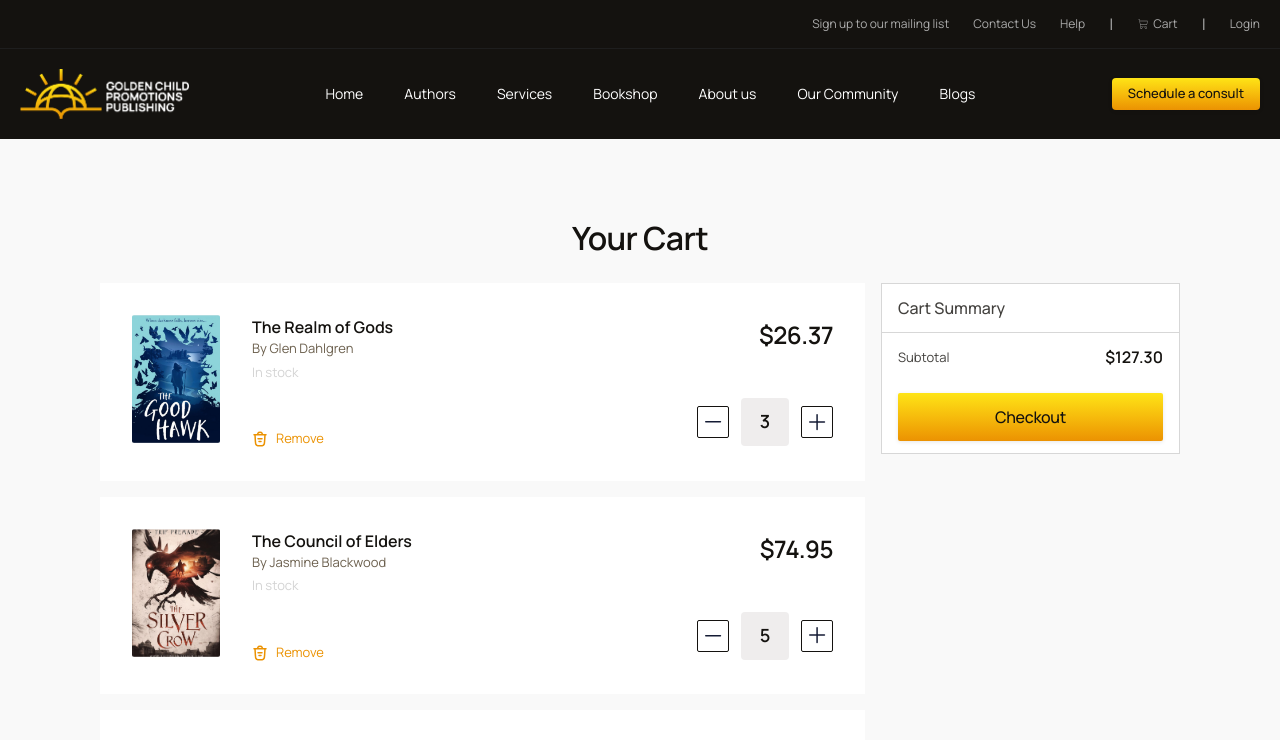
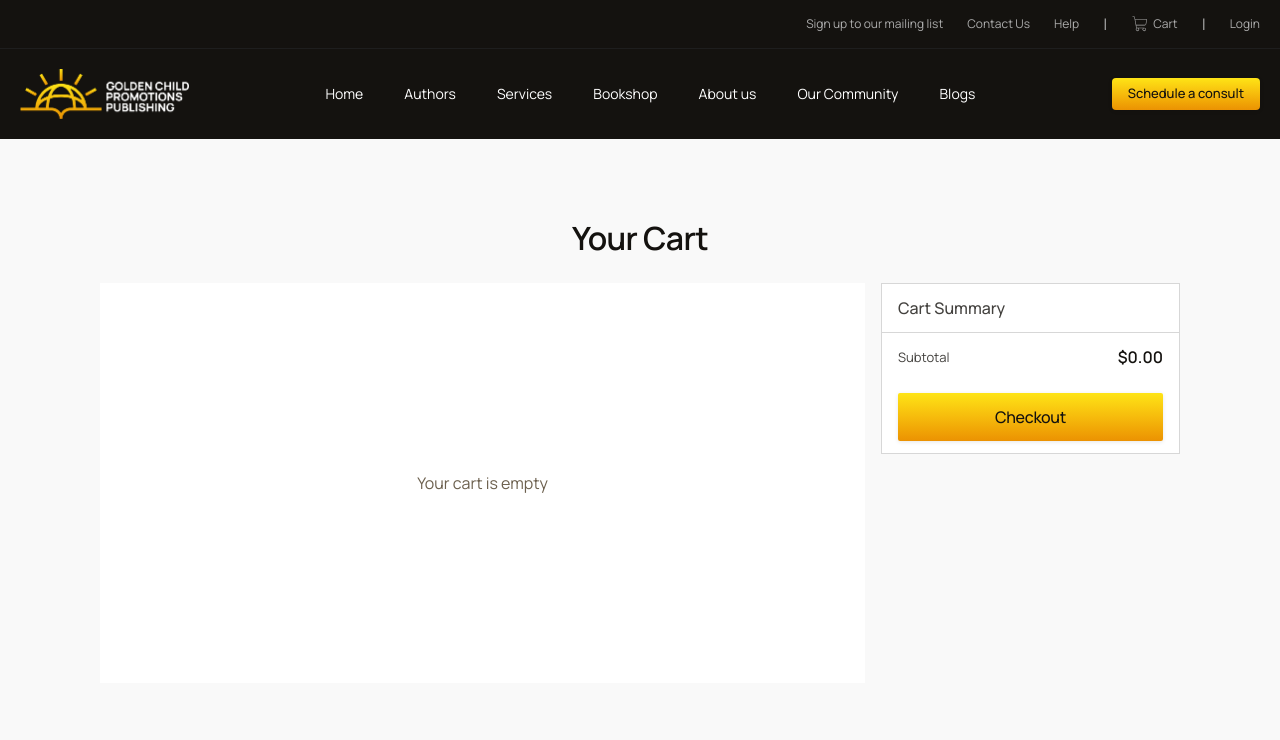
Before and after one commit to Tomiwalex/gcpp-website, a Next.js app: page /bookshop/cart in a window 1280 px wide. Shown: the top 740 px of the page. Built offline with nearby package versions, Linux system fonts and the light colour scheme.

Commit message:
feat: implement global cart functionality with context and persistent state

```diff
--- a/src/app/bookshop/[slug]/page.tsx
+++ b/src/app/bookshop/[slug]/page.tsx
@@ -17,6 +17,7 @@ import {
     SelectTrigger,
     SelectValue,
 } from "@/components/ui/select"
+import { useCart } from '@/context/CartContext';
 
 
 export default function BookPage() {
@@ -30,6 +31,16 @@ export default function BookPage() {
 
     const [quantity, setQuantity] = useState(1);
     const [currentPage, setCurrentPage] = useState(1);
+
+    const { addToCart } = useCart();
+    const [isAdded, setIsAdded] = useState(false);
+
+    const handleAddToCart = () => {
+        if (!book) return;
+        addToCart(book, quantity);
+        setIsAdded(true);
+        setTimeout(() => setIsAdded(false), 2000);
+    };
 
     if (!book) {
         return (
@@ -135,8 +146,11 @@ export default function BookPage() {
                             </div>
 
                             {/* Add to Cart - 45% width on mobile */}
-                            <Button className="basis-[45%] lg:flex-1 lg:max-w-[162px] h-[36px] md:h-[48px] text-[14px] md:text-[16px] font-medium leading-none tracking-[-0.02em]">
-                                Add to Cart
+                            <Button
+                                className="basis-[45%] lg:flex-1 lg:max-w-[162px] h-[36px] md:h-[48px] text-[14px] md:text-[16px] font-medium leading-none tracking-[-0.02em]"
+                                onClick={handleAddToCart}
+                            >
+                                {isAdded ? 'Added!' : 'Add to Cart'}
                             </Button>
                         </div>
                     </div>
--- a/src/app/bookshop/cart/page.tsx
+++ b/src/app/bookshop/cart/page.tsx
@@ -1,34 +1,21 @@
 'use client';
 
-import { useState } from 'react';
+import { useState, useEffect } from 'react';
 import Image from 'next/image';
 import { books } from '@/data/books';
 import BookCard from '@/components/screens/bookshop/BookCard';
 import { Button } from '@/components/ui/button';
 import Footer from '@/components/Footer';
-
-// Sample cart items (in a real app, this would come from state management)
-const initialCartItems = [
-    { book: books[0], quantity: 3 },
-    { book: books[1], quantity: 5 },
-    { book: books[2], quantity: 2 },
-];
+import { useCart } from '@/context/CartContext';
 
 export default function CartPage() {
-    const [cartItems, setCartItems] = useState(initialCartItems);
+    const { cartItems, updateQuantity, removeItem, subtotal } = useCart();
     const [currentPage, setCurrentPage] = useState(1);
+    const [mounted, setMounted] = useState(false);
 
-    const updateQuantity = (index: number, delta: number) => {
-        setCartItems(prev => prev.map((item, i) =>
-            i === index ? { ...item, quantity: Math.max(1, item.quantity + delta) } : item
-        ));
-    };
-
-    const removeItem = (index: number) => {
-        setCartItems(prev => prev.filter((_, i) => i !== index));
-    };
-
-    const subtotal = cartItems.reduce((sum, item) => sum + (item.book.price * item.quantity), 0);
+    useEffect(() => {
+        setMounted(true);
+    }, []);
 
     return (
         <>
@@ -39,11 +26,10 @@ export default function CartPage() {
                         Your Cart
                     </h1>
 
-                    {/* Cart Section - 2 Column Layout */}
                     <div className="flex flex-col gap-[16px] lg:flex-row lg:gap-[16px]">
                         {/* Left Column - Cart Items */}
                         <div className="flex flex-1 flex-col gap-[16px] lg:max-w-[965px]">
-                            {cartItems.length === 0 ? (
+                            {(!mounted || cartItems.length === 0) ? (
                                 <div className="flex h-[400px] items-center justify-center bg-white p-[32px]">
                                     <p className="text-center font-[Manrope] text-[16px] text-[#6c604e]">
                                         Your cart is empty
@@ -166,7 +152,7 @@ export default function CartPage() {
                                             Subtotal
                                         </span>
                                         <span className="font-[Manrope] text-[16px] font-semibold text-[#14120F]">
-                                            ${subtotal.toFixed(2)}
+                                            ${mounted ? subtotal.toFixed(2) : '0.00'}
                                         </span>
                                     </div>
                                 </div>
--- a/src/app/layout.tsx
+++ b/src/app/layout.tsx
@@ -4,6 +4,7 @@ import './globals.css';
 import Footer from '@/components/Footer';
 import Head from 'next/head';
 import Header from '@/components/global/Header';
+import { CartProvider } from '@/context/CartContext';
 
 const manropeSans = Manrope({
   weight: ['300', '400', '500', '600', '700'],
@@ -28,9 +29,11 @@ export default function RootLayout({
         <link rel="icon" href="/public/images/gcpp_logo.png" sizes="any" />
       </Head>
       <body className={`${manropeSans.variable} ${manropeSans.className} antialiased`}>
-        <Header />
-        {children}
-        <Footer />
+        <CartProvider>
+          <Header />
+          {children}
+          <Footer />
+        </CartProvider>
       </body>
     </html>
   );
--- a/src/components/global/Header.tsx
+++ b/src/components/global/Header.tsx
@@ -6,12 +6,19 @@ import Link from 'next/link';
 import { Button } from '../ui/button';
 import { usePathname } from 'next/navigation';
 import { Icon } from '@iconify/react/dist/iconify.js';
-import { useState } from 'react';
+import { useState, useEffect } from 'react';
 import { motion, AnimatePresence } from 'framer-motion';
+import { useCart } from '@/context/CartContext';
 
 const Header = () => {
   const pathname = usePathname();
   const [isMenuOpen, setMenuOpen] = useState<boolean>(false);
+  const [mounted, setMounted] = useState(false);
+  const { totalItems } = useCart();
+
+  useEffect(() => {
+    setMounted(true);
+  }, []);
 
   const navList = [
     { path: '/', name: 'Home' },
@@ -59,10 +66,16 @@ const Header = () => {
           </Link>
           |
           <Link
-            href="#"
+            href="/bookshop/cart"
             className="flex items-center gap-1 text-xs transition-all duration-300 ease-in-out hover:text-[#EB9202]"
           >
-            <Icon icon="ph:shopping-cart-thin" /> Cart
+            <Icon icon="ph:shopping-cart-thin" className="text-lg" />
+            Cart
+            {mounted && totalItems > 0 && (
+              <span className="flex h-4 min-w-[16px] items-center justify-center rounded-full bg-[#EB9202] px-1 text-[10px] font-bold text-[#14120F]">
+                {totalItems}
+              </span>
+            )}
           </Link>
           |
           <Link
--- /dev/null
+++ b/src/context/CartContext.tsx
@@ -0,0 +1,103 @@
+'use client';
+
+import React, { createContext, useContext, useState, useEffect, ReactNode } from 'react';
+import { Book } from '@/data/books';
+
+export interface CartItem {
+    book: Book;
+    quantity: number;
+}
+
+interface CartContextType {
+    cartItems: CartItem[];
+    addToCart: (book: Book, quantity: number) => void;
+    updateQuantity: (index: number, delta: number) => void;
+    removeItem: (index: number) => void;
+    clearCart: () => void;
+    totalItems: number;
+    subtotal: number;
+}
+
+const CartContext = createContext<CartContextType | undefined>(undefined);
+
+export function CartProvider({ children }: { children: ReactNode }) {
+    const [cartItems, setCartItems] = useState<CartItem[]>([]);
+    const [isInitialized, setIsInitialized] = useState(false);
+
+    // Load from local storage
+    useEffect(() => {
+        const savedCart = localStorage.getItem('gcpp_cart');
+        if (savedCart) {
+            try {
+                setCartItems(JSON.parse(savedCart));
+            } catch (error) {
+                console.error('Failed to parse cart from local storage', error);
+            }
+        }
+        setIsInitialized(true);
+    }, []);
+
+    // Save to local storage
+    useEffect(() => {
+        if (isInitialized) {
+            localStorage.setItem('gcpp_cart', JSON.stringify(cartItems));
+        }
+    }, [cartItems, isInitialized]);
+
+    const addToCart = (book: Book, quantity: number) => {
+        setCartItems(prev => {
+            const existingItemIndex = prev.findIndex(item => item.book.id === book.id);
+            if (existingItemIndex >= 0) {
+                // Book exists, update quantity
+                const newCart = [...prev];
+                newCart[existingItemIndex] = {
+                    ...newCart[existingItemIndex],
+                    quantity: newCart[existingItemIndex].quantity + quantity
+                };
+                return newCart;
+            } else {
+                // New item
+                return [...prev, { book, quantity }];
+            }
+        });
+    };
+
+    const updateQuantity = (index: number, delta: number) => {
+        setCartItems(prev => prev.map((item, i) =>
+            i === index ? { ...item, quantity: Math.max(1, item.quantity + delta) } : item
+        ));
+    };
+
+    const removeItem = (index: number) => {
+        setCartItems(prev => prev.filter((_, i) => i !== index));
+    };
+
+    const clearCart = () => {
+        setCartItems([]);
+    };
+
+    const totalItems = cartItems.reduce((sum, item) => sum + item.quantity, 0);
+    const subtotal = cartItems.reduce((sum, item) => sum + (item.book.price * item.quantity), 0);
+
+    return (
+        <CartContext.Provider value={{
+            cartItems,
+            addToCart,
+            updateQuantity,
+            removeItem,
+            clearCart,
+            totalItems,
+            subtotal
+        }}>
+            {children}
+        </CartContext.Provider>
+    );
+}
+
+export function useCart() {
+    const context = useContext(CartContext);
+    if (context === undefined) {
+        throw new Error('useCart must be used within a CartProvider');
+    }
+    return context;
+}
```
